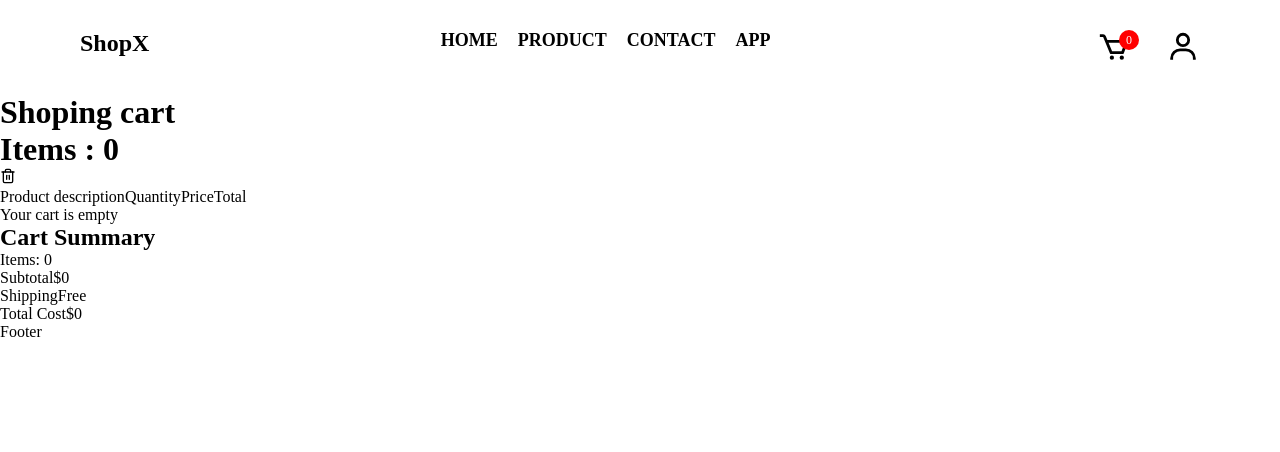
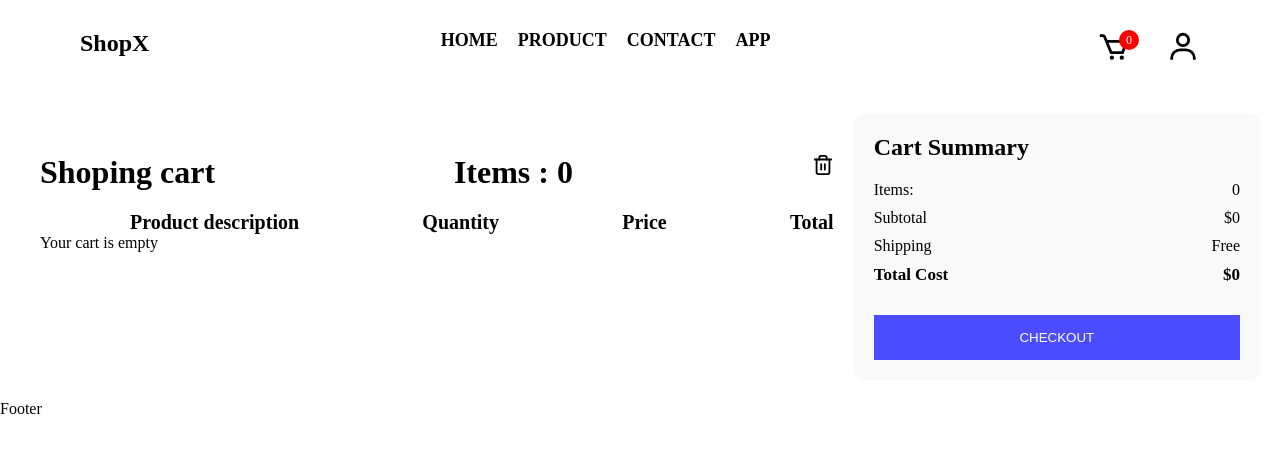
Before and after one commit to boben195/p02-web, a React (Vite) app: page /cart in a window 1280 px wide. Shown: the top 452 px of the page. Built offline with nearby package versions, Linux system fonts and the light colour scheme.

Commit message:
style for cart

```diff
--- a/src/Components/Cart/Cart.css
+++ b/src/Components/Cart/Cart.css
@@ -0,0 +1,100 @@
+.cart-container {
+    display: flex;
+    justify-content: space-between;
+    padding: 20px;
+}
+.cart-left {
+    width: 65%;
+    background-color: #fff;
+    padding: 20px;
+}
+.cart-right {
+    width: 30%;
+    background-color: #f9f9f9;
+    padding: 20px;
+    border-radius: 10px;
+}
+.cart-header {
+    display: flex;
+    justify-content: space-between;
+    margin-top: 20px;
+    font-weight: bold;
+}
+.cart-header .delete-cart {
+    font-size: 22px;
+}
+.cart-header span {
+    font-size: 20px;
+    margin-left: 90px;
+}
+.cart-item {
+    display: flex;
+    justify-content: space-between;
+    align-items: center;
+    margin-top: 20px;
+    padding: 10px 0;
+    border-bottom: 1px solid #e0e0e0;
+}
+.product-details {
+    display: flex;
+    justify-content: center;
+    align-items: center;
+    max-width: 50%;
+}
+.product-details img {
+    width: 60px;
+    height: 60px;
+    margin-right: 20px;
+}
+.product_info h3 {
+    margin: 0;
+    font-size: 18px;
+}
+.product_info p {
+    color: #888;
+    margin: 5px 0;
+}
+.quantity {
+    display: flex;
+    align-items: center;
+}
+.quantity button {
+    width: 30px;
+    height: 30px;
+    background-color: #f0f0f0;
+    border: none;
+    cursor: pointer;
+    display: flex;
+    align-items: center;
+    justify-content: center;
+    font-size: 18px;
+}
+.quantity span {
+    margin: 0 10px;
+}
+.price, .total {
+    font-size: 16px;
+    color: #333;
+}
+.cart-right h2{
+    font-size: 24px;
+    margin-bottom: 20px;
+}
+.summary_item {
+    display: flex;
+    justify-content: space-between;
+    margin-bottom: 10px;
+}
+.summary_item.total_cost {
+    font-weight: bold;
+    font-size: 17px;
+}
+.checkout_btn {
+    width: 100%;
+    padding: 15px;
+    background-color: #4c4cff;
+    color: #fff;
+    border: none;
+    cursor: pointer;
+    margin-top: 20px;
+}
--- a/src/Components/Cart/Cart.jsx
+++ b/src/Components/Cart/Cart.jsx
@@ -48,6 +48,7 @@ const Cart = () => {
               <span>Total Cost</span>
               <span>${isNaN(total) ? 0 : total}</span>
             </div>
+            <button className="checkout_btn">CHECKOUT</button>
           </div>
         </div>
       </div>
--- a/src/Components/Cart/CartDetails.jsx
+++ b/src/Components/Cart/CartDetails.jsx
@@ -2,6 +2,7 @@ import React, { useContext } from "react";
 import { ShopContext } from "../ShopContext/ShopContext";
 import { FiTrash2 } from "react-icons/fi";
 import { IoMdAdd, IoMdRemove } from "react-icons/io";
+import "./Cart.css";
 
 const CartDetails = ({ item }) => {
   const { decrease, increase, removeFromCart } = useContext(ShopContext);
```
